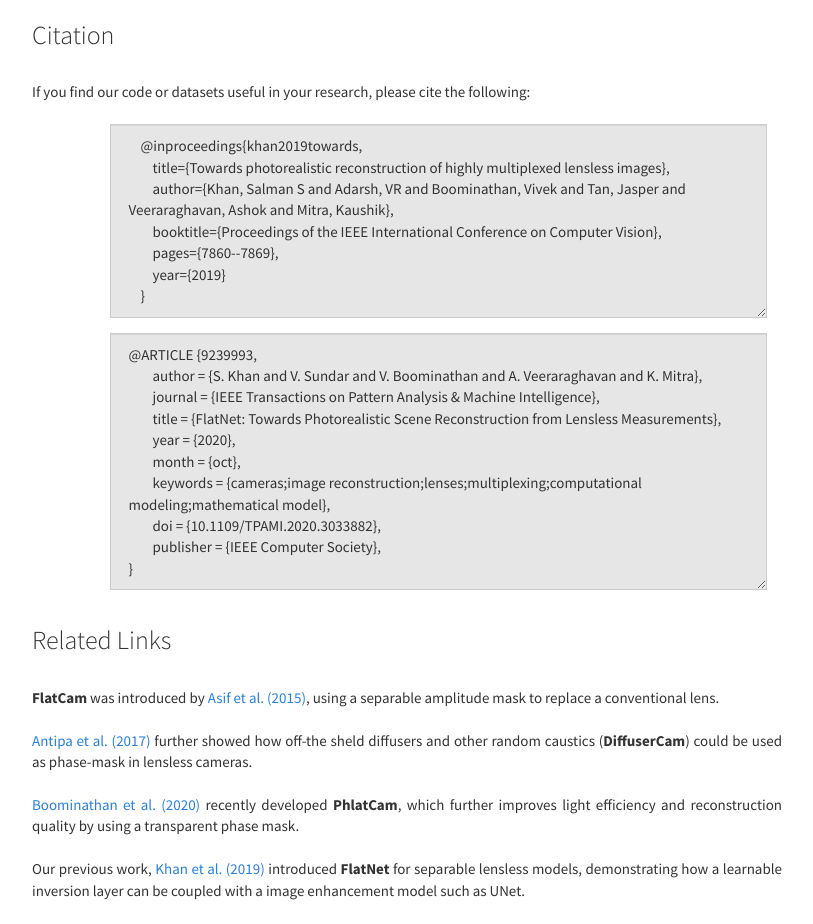
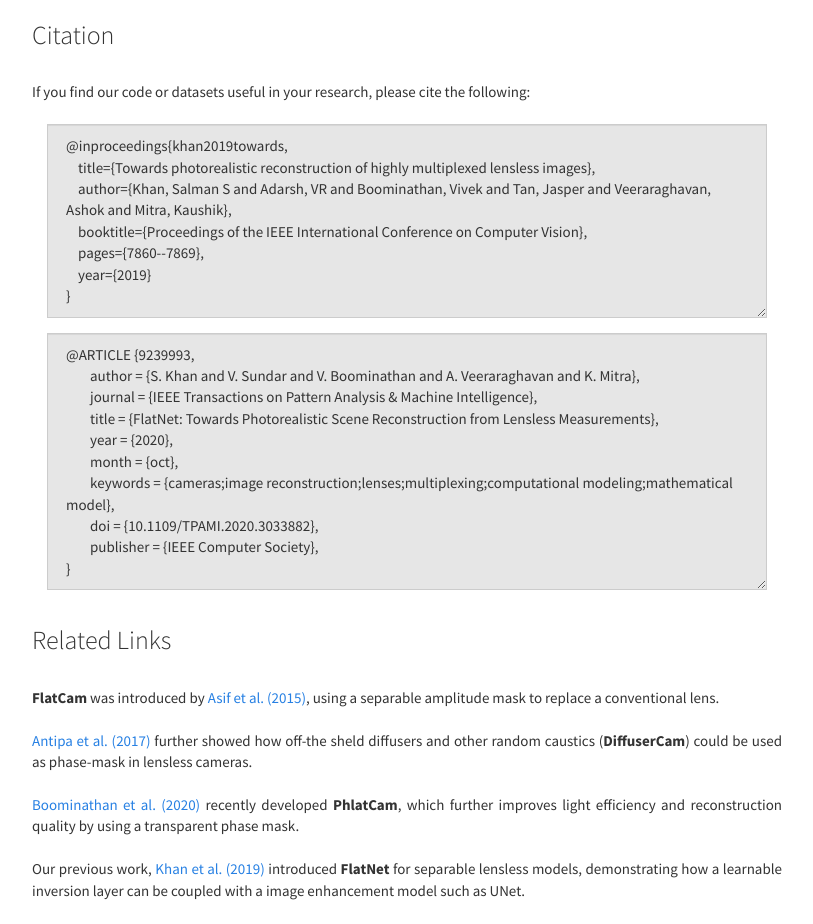
Before and after one commit to siddiquesalman/flatnet, a plain HTML site: page index.html in a window 1280 px wide. Shown: the part 4168-5092 px from the top of the page, without its empty margins (233-1046 px from the left). Drawn offline with nearby package versions, Linux system fonts and the light colour scheme; some packages are replaced by stand-ins of ours; a script that the page names is missing.

```diff
--- a/index.html
+++ b/index.html
@@ -356,7 +356,7 @@
                 <br />If you find our code or datasets useful in your research, please cite the following:
                 <br />
                 <br />
-                <div class="form-group col-md-11 col-md-offset-1">
+                <div class="form-group col-md-12 col-md-offset-0">
                     <textarea id="bibtex" class="form-control" rows="8" readonly>
 @inproceedings{khan2019towards,
     title={Towards photorealistic reconstruction of highly multiplexed lensless images},
@@ -370,7 +370,7 @@
                 <br />
                 <br />
                 <br />
-                <div class="form-group col-md-11 col-md-offset-1">
+                <div class="form-group col-md-12 col-md-offset-0">
                     <textarea id="bibtex" class="form-control" rows="11" readonly>
 @ARTICLE {9239993,
         author = {S. Khan and V. Sundar and V. Boominathan and A. Veeraraghavan and K. Mitra},
```
Lines whose indentation alone changed are shown as unchanged.
